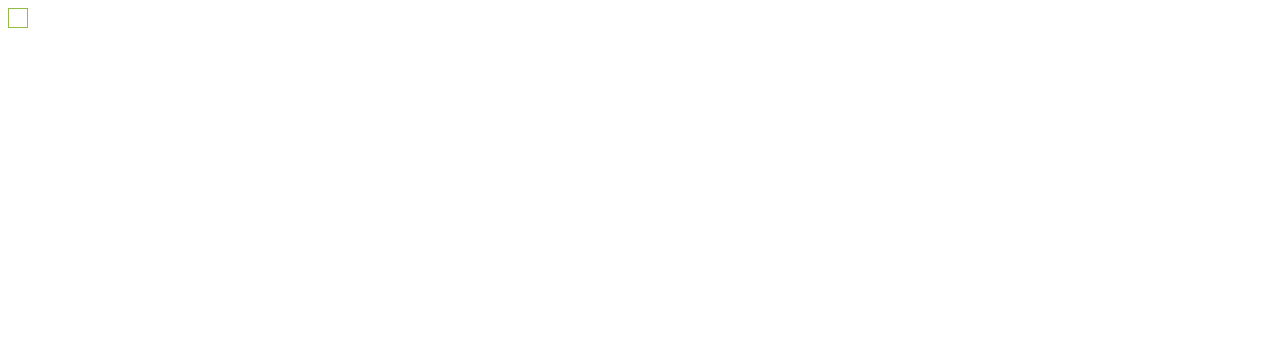
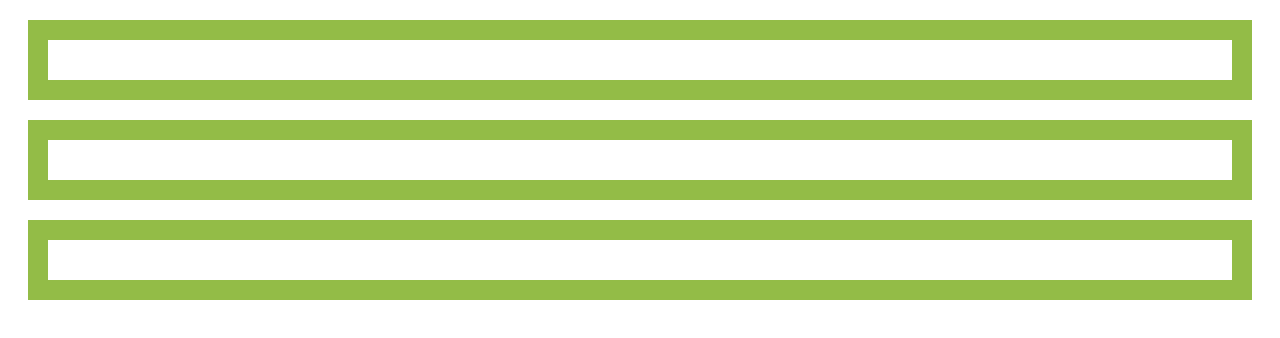
Before and after one commit to BetiG/first-repo, a plain HTML site: page index.html in a window 1280 px wide. Drawn offline with Linux system fonts and the light colour scheme.

Commit message:
box-model

```diff
--- a/style.css
+++ b/style.css
@@ -1,11 +1,17 @@
 html body{
-  width: 20px;
-  height: 20px;
-  border: 1px solid #93bc47;
-  box-sizing: border-box;
+  height: 100vh;
+  min-height: 100vh;
 }
 
 .container {
-  display: flex;
   height: 100%;
 }
+
+.container > div {
+  padding: 20px;
+  border: 20px;
+  margin: 20px;
+  border-style: solid;
+  border-color: #93bc47;
+
+}
```
